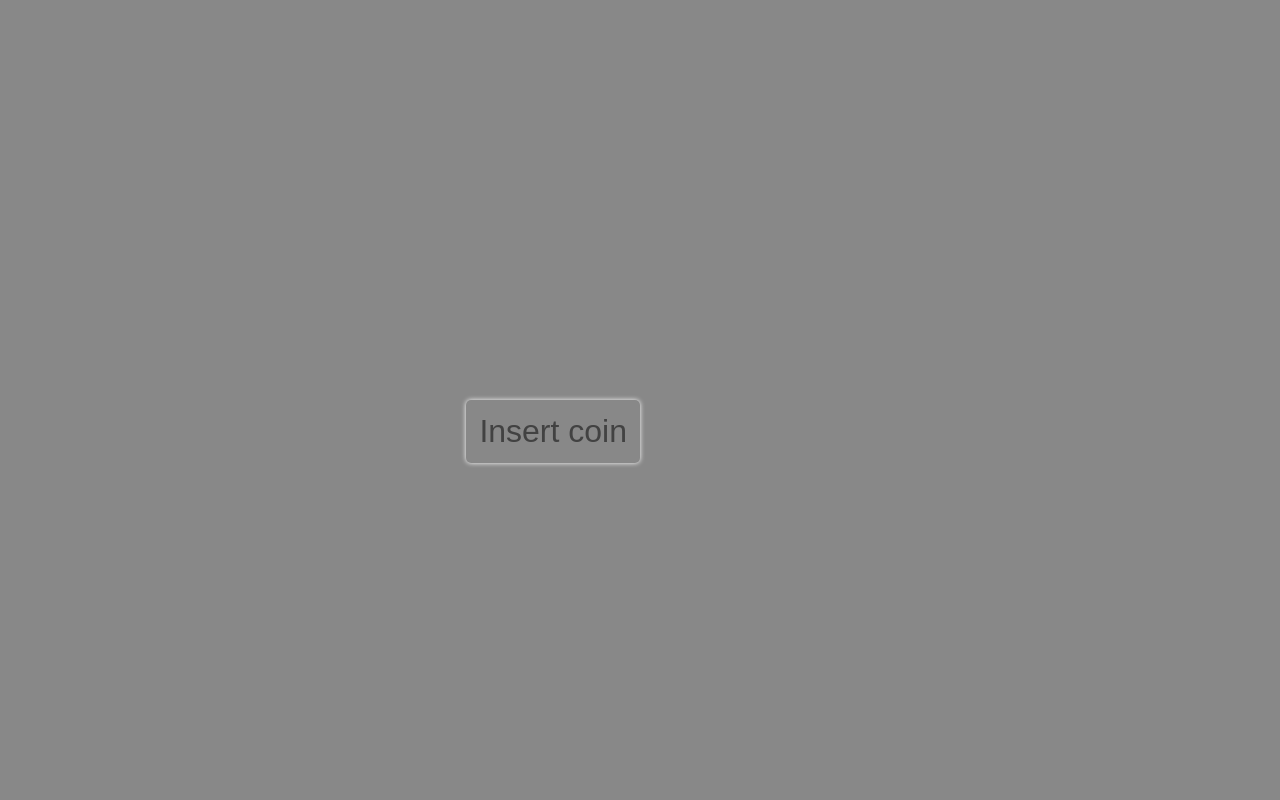
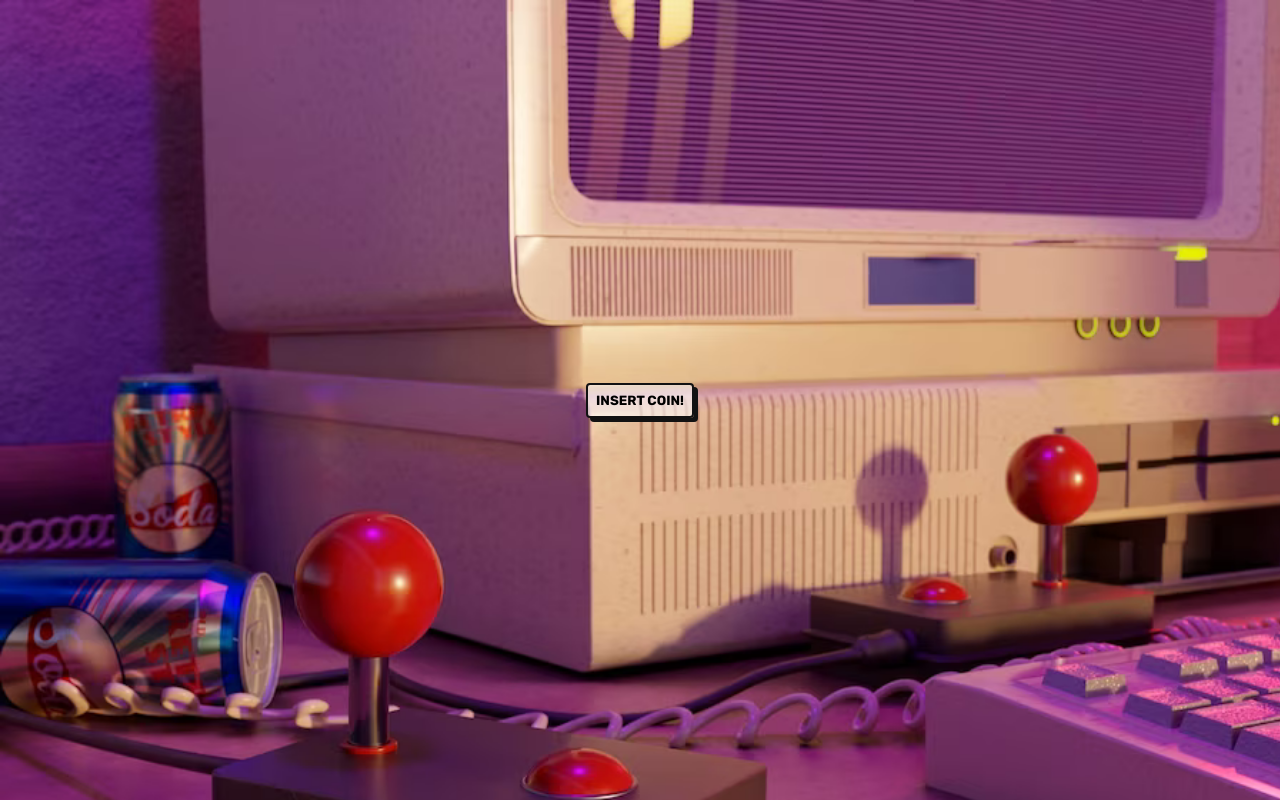
Before and after one commit to David-Rodriguez-1/PI-Videogames-main, a React (Create React App) app in the folder PI-Videogames-main/client/: page / in a window 1280 px wide. Built offline with nearby package versions, Linux system fonts and the light colour scheme.

Commit message:
Ultimando detalles

```diff
--- a/PI-Videogames-main/client/public/index.html
+++ b/PI-Videogames-main/client/public/index.html
@@ -3,12 +3,16 @@
   <head>
     <meta charset="utf-8" />
     <link rel="icon" href="%PUBLIC_URL%/favicon.ico" />
+    <link rel="preconnect" href="https://fonts.googleapis.com" />
+    <link rel="preconnect" href="https://fonts.gstatic.com" crossorigin />
+    <link
+      href="https://fonts.googleapis.com/css2?family=Rubik:wght@300;700&display=swap"
+      rel="stylesheet" />
     <meta name="viewport" content="width=device-width, initial-scale=1" />
     <meta name="theme-color" content="#000000" />
     <meta
       name="description"
-      content="Web site created using create-react-app"
-    />
+      content="Web site created using create-react-app" />
     <link rel="apple-touch-icon" href="%PUBLIC_URL%/logo192.png" />
     <!--
       manifest.json provides metadata used when your web app is installed on a
--- a/PI-Videogames-main/client/src/components/Card/Card.jsx
+++ b/PI-Videogames-main/client/src/components/Card/Card.jsx
@@ -6,7 +6,7 @@
       <h3>{game.name}</h3>
       <img src={game.background_image} alt="" />
       <p>{game.rating}</p>
-      <p>{game.genres.map(g=>g.name)}</p>
+      <p>{game.genres.map(g => g.name)}</p>
     </div>
   );
 };
--- a/PI-Videogames-main/client/src/components/Card/Card.module.css
+++ b/PI-Videogames-main/client/src/components/Card/Card.module.css
@@ -1,8 +1,12 @@
-.card{
-    width: 15rem;
-    height: 20rem;
-    border: 1px solid #fff;
-    >img{
-        width: 14rem;
-    }
+.card {
+  width: 12rem;
+  height: 15rem;
+  border: 1px solid #636363;
+  border-radius: 0.4rem;
+  font-family: "Rubik", sans-serif;
+  color: #FFFFFF;
+  > img {
+    width: 11.5rem;
+    border-radius: 1rem;
+  }
 }
--- a/PI-Videogames-main/client/src/components/SearchBar/SearchBar.jsx
+++ b/PI-Videogames-main/client/src/components/SearchBar/SearchBar.jsx
@@ -19,13 +19,11 @@
 
     return (
       <nav className={style.navBar}>
-        <input type="text" name={input} onChange={handleInput} placeholder='Search by name' />
-        <button onClick={searchHandler}>Search</button>
-        <div>
+        <input type="text" className={style.input} name={input} onChange={handleInput} placeholder='Search games' />
+        <button className={style.btnSearch} onClick={searchHandler}>Search</button>
+        <div className={style.createDiv}>
           <Link to={'/createVideoGame'}>
-            <button>
-              <span>Create Video Game</span>
-            </button>
+            <button className={style.btnCreate}>Create game</button>
           </Link>
         </div>
       </nav>
--- a/PI-Videogames-main/client/src/components/SearchBar/SearchBar.module.css
+++ b/PI-Videogames-main/client/src/components/SearchBar/SearchBar.module.css
@@ -1,6 +1,50 @@
 .navBar{
-    border-bottom: 1px solid #333333;
+    border-bottom: 1px solid #7b7b7b;
+    background-color: #232323;
     display: flex;
-    justify-content: space-around;
+    justify-content: end;
     padding: 1rem;
 }
+
+.btnSearch{
+    position: relative;
+    right: 49%;
+    font-family: 'Rubik', sans-serif;
+    border: none;
+    background-color: transparent;
+    color: #FFFFFF;
+    transition: 0.2s;
+}
+.btnSearch:hover{
+    color: #7b7b7b;
+    border-bottom: solid 2px #7b7b7b;
+}
+
+.input{
+    position: relative;
+    right: 50%;
+    width: 18rem;
+    background-color: #7b7b7b;
+    border-radius: 0.5rem;
+    border: none;
+}
+
+input::placeholder{
+    font-family: 'Rubik', sans-serif;
+    color: #ffffff8d;
+}
+
+.btnCreate{
+    font-family: 'Rubik', sans-serif;
+    background-color: transparent;
+    color: #ffffff;
+    border: none;
+    border-radius: 0.5rem;
+    padding: 0.2rem;
+    transition: 0.3s;
+}
+
+.btnCreate:hover{
+    background-color: #434343;
+    /* border-bottom: solid 2px #ffffff8d; */
+}
--- a/PI-Videogames-main/client/src/index.css
+++ b/PI-Videogames-main/client/src/index.css
@@ -1,5 +1,5 @@
 body {
-  background: #0007;
+  background: #151515;
   margin: 0;
   padding: 0;
   font-family: -apple-system, BlinkMacSystemFont, "Segoe UI", "Roboto", "Oxygen",
--- a/PI-Videogames-main/client/src/views/Home/Home.module.css
+++ b/PI-Videogames-main/client/src/views/Home/Home.module.css
@@ -3,10 +3,11 @@
 }
 
 .aside{
-    width: 14rem;
-    border-right: 1px solid #000;
+    width:calc(100vw -20%);
+    border-right: 1px solid #7b7b7b;
+    background: #232323;
 }
 
-.cardMain{
-    width: 100%
+.cardsMain{
+    width: calc(100% - 20%);
 }
--- a/PI-Videogames-main/client/src/views/Landing/Landing.jsx
+++ b/PI-Videogames-main/client/src/views/Landing/Landing.jsx
@@ -1,16 +1,14 @@
-import style from './Landing.module.css'
+import style from "./Landing.module.css";
 import { Link } from "react-router-dom";
 
 const Landing = () => {
-    return (
-      <main className={style.main}>
-        <Link to={'/home'}>
-          <button className={style.btnInsert}>
-            <span>Insert coin</span>
-          </button>
+  return (
+    <main className={style.main}>
+        <Link to={"/home"}>
+          <button className={style.btnInsert}>Insert coin!</button>
         </Link>
-      </main>
-    );
-}
+    </main>
+  );
+};
 
-export default Landing
+export default Landing;
--- a/PI-Videogames-main/client/src/views/Landing/Landing.module.css
+++ b/PI-Videogames-main/client/src/views/Landing/Landing.module.css
@@ -1,23 +1,30 @@
 .main{
     position: relative;
-    width: 100%;
-    height: 100%;
+    width: 100vw;
+    height: 100vh;
     display: flex;
     justify-content: center;
+    align-items: center;
+    background-image: url('./img_Landing.svg');
+    background-size: cover;
+    background-repeat: no-repeat;
 }
 
 .btnInsert{
-    position: absolute;
-    padding: 13px;
-    cursor: pointer;
-    box-shadow: 0 0 5px #fff;
-    top: 50vh;
-    right: 50vw;
-    border: none;
-    border-radius: 5px;
-    background: transparent;
-    > span{
-        font-size: 2rem;
-        color: rgb(66, 66, 66);
-    }
+    padding: 0.50rem;
+    font-family: 'Rubik', sans-serif;
+    font-weight: 700;
+    text-transform: uppercase;
+    background-color: #fff9;
+    border-radius: 0.25rem;
+    border: solid 0.125rem #121212;
+    box-shadow: 0.25rem 0.25rem #121212;
+
+    transition:
+        transform 50ms, box-shadow 50ms;
 }
+
+.retro:active{
+    transform: translate(0.125rem, 0.125rem);
+    box-shadow: 0.125rem 0.125rem #121212;
+}
```
Also changed, not shown: PI-Videogames-main/client/src/views/Landing/img_Landing.svg (added).
